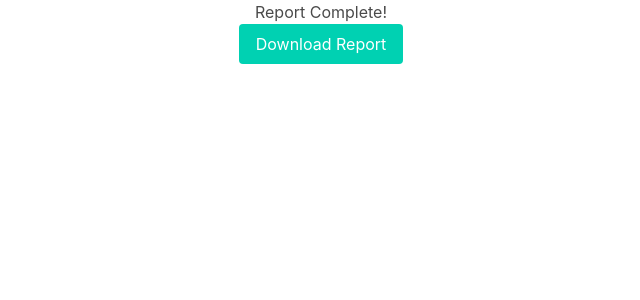
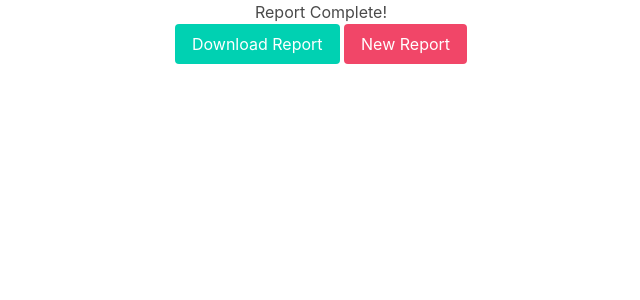
Before and after one commit to greenfiber/RoseRocketIntegration, a Flask app: template templates/done.html in a window 1280 px wide. Shown: the top 300 px of the page, without its empty margins (319-959 px from the left). Run offline with Flask 2, Linux system fonts and the light colour scheme; the template is opened without the code that fills it: most values are stand-ins (such as "Sample title", 1, 10 or a date in 2020); some libraries are stand-ins or nearby versions.

Commit message:
preparing paths for linux hosting

```diff
--- a/app.py
+++ b/app.py
@@ -2,7 +2,9 @@ from flask import Flask, render_template, redirect,request, send_file
 from nickreport import NickReport
 app = Flask(__name__)
 app.config['UPLOAD_FOLDER'] = "public"
-report=""
+class Report():
+    report=""
+report = Report()
 def formatdate(date):
     pass
 @app.route('/' ,methods=['GET','POST'])
@@ -14,18 +16,19 @@ def default():
         startdate=str(request.form['startdate']).replace('-','')
         enddate=str(request.form['enddate']).replace('-','')
         nr=NickReport(startdate,enddate)
-        report=nr.generatereport()
+        report.report=nr.generatereport()
 
 
-        return render_template('done.html', file=report)
+        return render_template('done.html', file=report.report)
 
     else:
         return render_template('index.html')
 
-@app.route("/download/<report>")
+@app.route("/download/<path:report>")
 def sendreport(report):
-    print("REPORT PATH{}".format(report))
-    return send_file("C:\\Users\\friesdj\\OneDrive - US GreenFiber, LLC\\RoseRocket\\Integration\\Phase1\\public\\"+report, as_attachment=True)
+    # print("REPORT PATH{}".format(report))
+
+    return send_file(str(report.report), as_attachment=True)
 
 if __name__ == "__main__":
     app.run(port='5001',host='0.0.0.0')
--- a/nickreport.py
+++ b/nickreport.py
@@ -165,7 +165,7 @@ class NickReport():
         #                     "order not added to report because it hasn't shipped yet {}".format(so))
         df=pd.DataFrame(self.pddata)
         # path = r"C:\Public\Documents\shipmentreport.xlsx"
-        path=str('shippingreport{}_{}.xlsx'.format(self.startdate,self.enddate))
+        path=str(os.getcwd()+r"/public/"+r'shippingreport{}_{}.xlsx'.format(self.startdate,self.enddate))
         print(path)
         df.to_excel(path)
         return path
--- a/templates/done.html
+++ b/templates/done.html
@@ -11,6 +11,7 @@
         <div class="container has-text-centered">
         <h1>Report Complete!</h1>
         <a class="button is-primary" href="/download/{{file}}">Download Report</a>
+        <a class="button is-danger" href="/">New Report</a>
         </div>
 
     </body>
```
Also changed, not shown: templates/index.html (+7 -1 lines), 3 other files.
